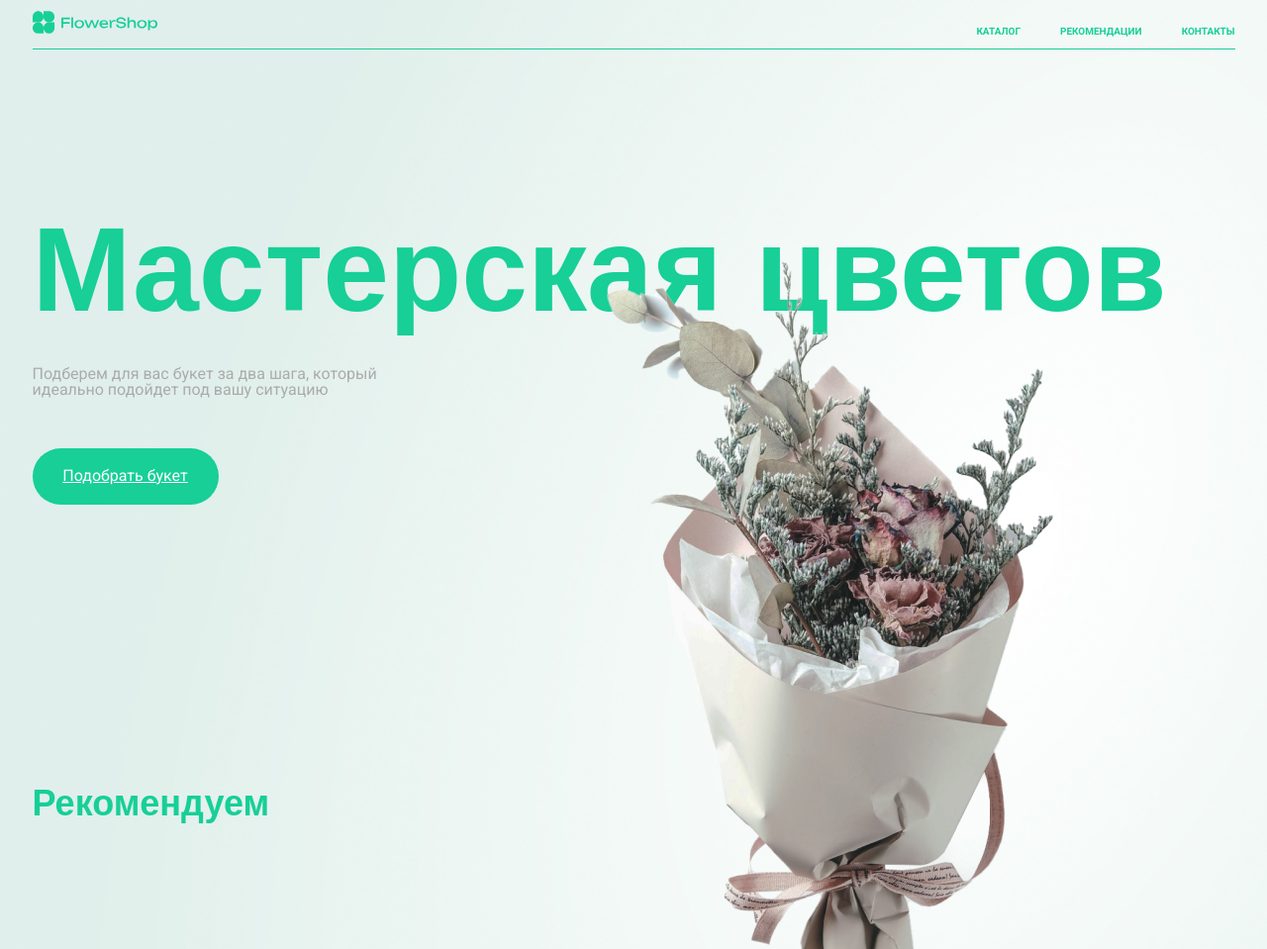
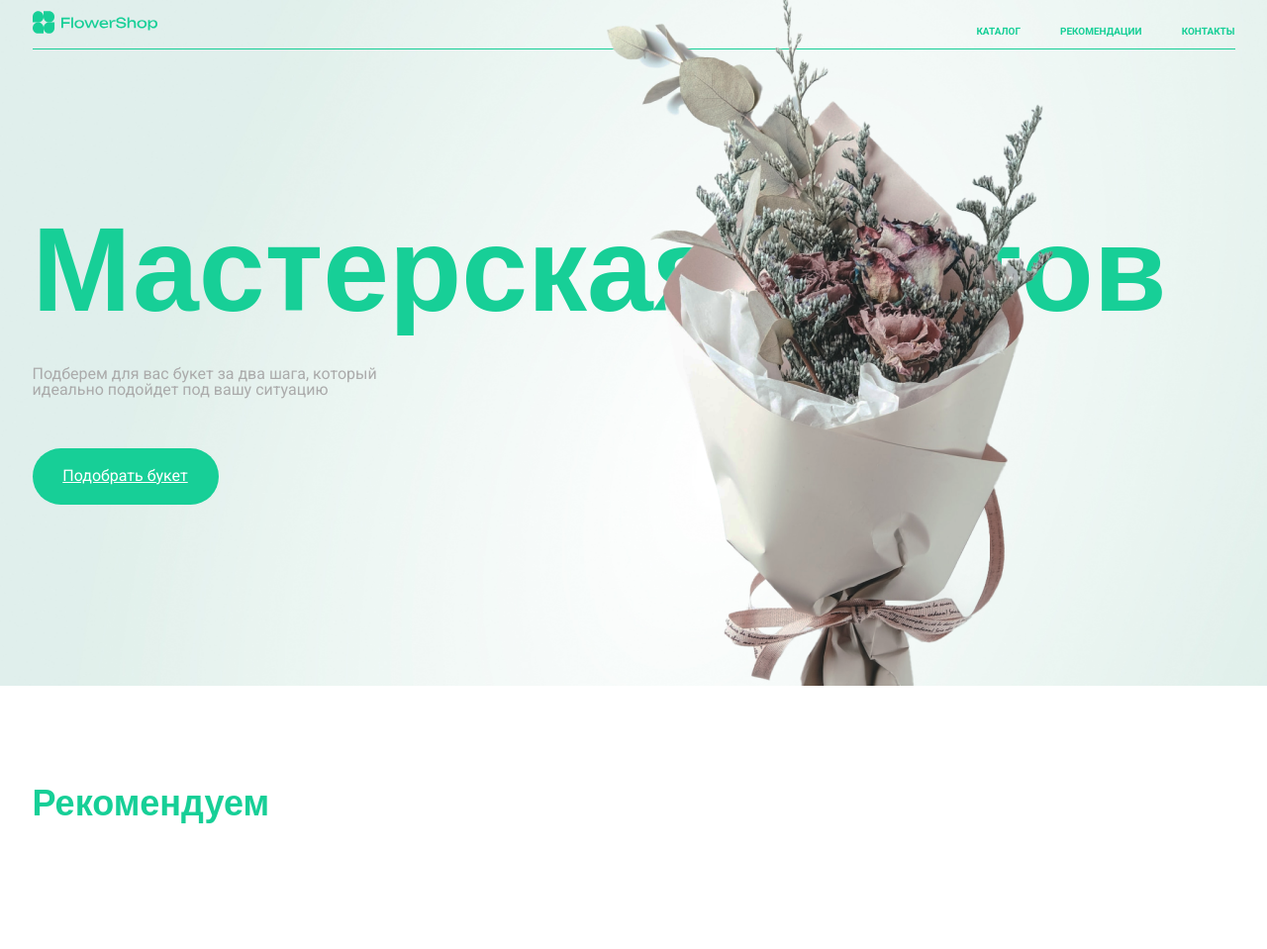
Before and after one commit to Skripko-A/FlowerShop, a Django app: page / in a window 1280 px wide. Shown: the top 959 px of the page at 99% size. Run offline with Django 5.2, Linux system fonts and the light colour scheme; data that the repository does not hold is empty; some web fonts are replaced.

Commit message:
fixed index background bouquet

```diff
--- a/templates/base.html
+++ b/templates/base.html
@@ -13,10 +13,10 @@
 <body>
   <div class="mainBg">
     {% include 'header.html' %}
-    {% block content %}
-    <!-- Page content will go here -->
-    {% endblock %}
   </div>
+  {% block content %}
+  <!-- Page content will go here -->
+  {% endblock %}
   {% include 'footer.html' %}
 </body>
 </html>
--- a/templates/index.html
+++ b/templates/index.html
@@ -4,6 +4,8 @@
 {% block title %}Flower Shop{% endblock %}
 
 {% block content %}
+
+<div class="mainBg">
     <section id="banner">
         <div class="container">
             <div class="banner">
@@ -16,6 +18,7 @@
             </div>
         </div>
     </section>
+</div>
 
 <section id="recommended">
     <div class="container">
```
Lines whose indentation alone changed are shown as unchanged.
